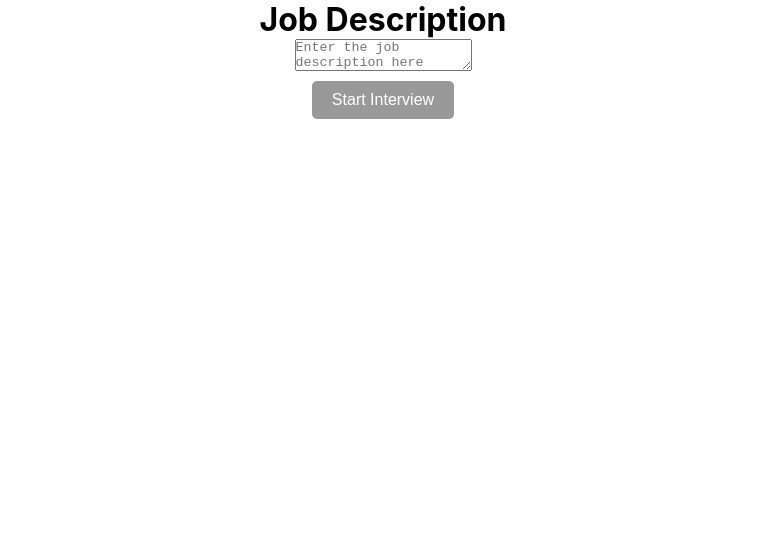
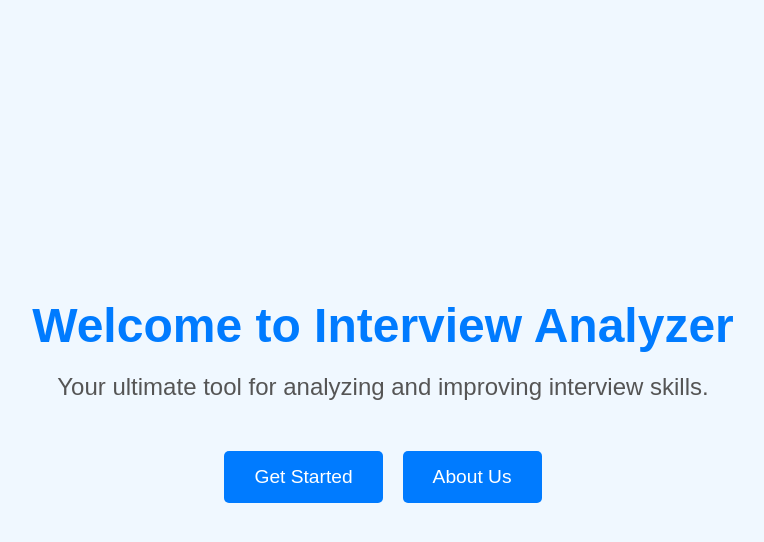
Before and after one commit to guptapalak26/IntervYOU, a React (Create React App) app: page / in a window 1280 px wide. Shown: the top 542 px of the page, without its empty margins (257-1021 px from the left). Built offline with nearby package versions, Linux system fonts and the light colour scheme.

Commit message:
my branch

```diff
--- a/package.json
+++ b/package.json
@@ -10,6 +10,7 @@
     "react-dom": "^19.0.0",
     "react-router-dom": "^7.1.3",
     "react-scripts": "5.0.1",
+    "react-webcam": "^7.2.0",
     "web-vitals": "^4.2.4"
   },
   "scripts": {
--- a/src/App.js
+++ b/src/App.js
@@ -1,17 +1,23 @@
 import './App.css';
 import { BrowserRouter as Router, Routes, Route } from 'react-router-dom';
-import JobDescription from './pages/jobDescription'; // Correct import
-import Interview from './pages/interview'; // Correct import
+import JobDescription from './pages/jobDescription';
+import Interview from './pages/interview';
+import FeedbackPage from './pages/feedback';
+import Home from './pages/homepage';
 
 function App() {
   return (
     <div className="App">
       <Router>
         <Routes>
+          {/* Route for Home Page */}
+          <Route path="/" element={<Home />} />
           {/* Route for Job Description */}
-          <Route path="/" element={<JobDescription />} />
+          <Route path="/jobDescription" element={<JobDescription />} />
           {/* Route for Interview */}
           <Route path="/interview" element={<Interview />} />
+          {/* Route for Feedback */}
+          <Route path="/feedback" element={<FeedbackPage />} />
         </Routes>
       </Router>
     </div>
--- /dev/null
+++ b/src/css/homepage.css
@@ -0,0 +1,72 @@
+/* General container styling */
+.home-container {
+    display: flex;
+    flex-direction: column;
+    align-items: center;
+    justify-content: center;
+    text-align: center;
+    min-height: 100vh;
+    background-color: #f0f8ff;
+    color: #333;
+    padding: 20px;
+    font-family: Arial, sans-serif;
+  }
+
+  /* Heading styling */
+  .home-heading {
+    font-size: 3rem;
+    color: #007bff;
+    margin-bottom: 20px;
+  }
+
+  /* Description styling */
+  .home-description {
+    font-size: 1.5rem;
+    margin-bottom: 40px;
+    color: #555;
+  }
+
+  /* Buttons container */
+  .home-buttons {
+    display: flex;
+    gap: 20px;
+  }
+
+  /* Button styling */
+  .home-button {
+    background-color: #007bff;
+    color: white;
+    border: none;
+    padding: 15px 30px;
+    font-size: 1.2rem;
+    cursor: pointer;
+    border-radius: 5px;
+    transition: background-color 0.3s, transform 0.2s;
+  }
+
+  .home-button:hover {
+    background-color: #0056b3;
+    transform: translateY(-2px);
+    box-shadow: 0 4px 8px rgba(0, 0, 0, 0.2);
+  }
+
+  .home-button:active {
+    background-color: #003f7f;
+    transform: translateY(1px);
+  }
+
+  /* Responsive design */
+  @media (max-width: 600px) {
+    .home-heading {
+      font-size: 2rem;
+    }
+
+    .home-description {
+      font-size: 1.2rem;
+    }
+
+    .home-button {
+      font-size: 1rem;
+      padding: 10px 20px;
+    }
+  }
--- a/src/css/interview.css
+++ b/src/css/interview.css
@@ -100,3 +100,18 @@
     border-radius: 5px;
     overflow-x: auto;
   }
+
+  .video-container {
+    display: flex;
+    flex-direction: column;
+    align-items: center;
+    margin-top: 20px;
+}
+
+.video-container video{
+   max-width: 70%;
+   max-height: auto;
+    border: 1px solid #ddd;
+    box-shadow: 0px 2px 4px rgba(0, 0, 0, 0.1);
+    margin-bottom: 10px;
+}
--- a/src/css/jobdescription.css
+++ b/src/css/jobdescription.css
@@ -1,44 +1,47 @@
 /* job-description.css */
 
 /* General container styling */
-#job-description-container {
+.job-description-container {
   display: flex;
   flex-direction: column;
   align-items: center;
   justify-content: center;
   text-align: center;
-  padding: 20px;
+  padding: 40px;
   font-family: Arial, sans-serif;
-  background-color: #f9f9f9;
+  background-color: #f9f9f9; /* Light background */
   color: #333;
   min-height: 100vh;
 }
 
 /* Heading styling */
-#job-description-heading {
-  font-size: 2.5rem;
-  margin-bottom: 20px;
-  color: #007bff;
+.job-description-heading {
+  font-size: 3rem; /* Larger font size */
+  margin-bottom: 30px;
+  color: #007bff; /* Blue color */
+  font-weight: bold;
 }
 
 /* Textarea styling */
 textarea {
   width: 80%;
-  max-width: 600px;
-  height: 150px;
-  padding: 10px;
-  font-size: 1rem;
-  border: 1px solid #ccc;
-  border-radius: 5px;
+  max-width: 800px; /* Increased width */
+  height: 200px; /* Larger height */
+  padding: 15px;
+  font-size: 1.2rem; /* Larger text size */
+  border: 2px solid #ccc;
+  border-radius: 10px; /* Rounded corners */
   resize: none;
-  margin-bottom: 20px;
-  box-shadow: 0 2px 4px rgba(0, 0, 0, 0.1);
+  margin-bottom: 30px;
+  box-shadow: 0 4px 8px rgba(0, 0, 0, 0.1); /* Soft shadow */
+  background-color: #fff; /* White background */
+  color: #333;
 }
 
 textarea:focus {
   outline: none;
-  border-color: #007bff;
-  box-shadow: 0 0 5px rgba(0, 123, 255, 0.5);
+  border-color: #007bff; /* Blue border on focus */
+  box-shadow: 0 0 5px rgba(0, 123, 255, 0.5); /* Highlighted shadow */
 }
 
 /* Button styling */
@@ -46,16 +49,17 @@ button {
   background-color: #007bff;
   color: white;
   border: none;
-  padding: 10px 20px;
-  font-size: 1rem;
+  padding: 15px 30px; /* Larger padding */
+  font-size: 1.2rem; /* Larger font size */
   cursor: pointer;
-  border-radius: 5px;
+  margin-top: 20px;
+  border-radius: 10px; /* Rounded corners */
   transition: background-color 0.3s, box-shadow 0.3s;
 }
 
 button:hover {
   background-color: #0056b3;
-  box-shadow: 0 4px 8px rgba(0, 0, 0, 0.2);
+  box-shadow: 0 4px 8px rgba(0, 0, 0, 0.2); /* Hover shadow */
 }
 
 button:disabled {
@@ -63,3 +67,30 @@ button:disabled {
   cursor: not-allowed;
   box-shadow: none;
 }
+
+/* Optional feedback container styling */
+.feedback-container {
+  margin-top: 40px;
+  padding: 20px;
+  border: 2px solid #ccc;
+  background-color: #f9f9f9;
+  border-radius: 10px;
+  width: 80%;
+  max-width: 800px;
+}
+
+.feedback-container h2 {
+  margin-bottom: 10px;
+  font-size: 1.5rem;
+  color: #007bff; /* Blue color */
+}
+
+.feedback-container pre {
+  text-align: left;
+  font-family: monospace;
+  background-color: #333;
+  color: #0f0;
+  padding: 15px;
+  border-radius: 10px;
+  overflow-x: auto;
+}
--- /dev/null
+++ b/src/pages/homepage.js
@@ -0,0 +1,41 @@
+import React from 'react';
+import { useNavigate } from 'react-router-dom';
+import '../css/homepage.css';
+
+const Home = () => {
+  const navigate = useNavigate();
+
+  const goToMain = () => {
+    navigate('./jobDescription');
+  };
+
+  const goToHome = () => {
+    navigate('./feedback');
+  };
+
+
+  return (
+    <div className="home-container">
+      <h1 className="home-heading">Welcome to Interview Analyzer</h1>
+      <p className="home-description">
+        Your ultimate tool for analyzing and improving interview skills.
+      </p>
+      <div className="home-buttons">
+        <button
+          className="home-button"
+          onClick={(goToMain)}
+        >
+          Get Started
+        </button>
+        <button
+          className="home-button"
+          onClick={(goToHome)}
+        >
+          About Us
+        </button>
+      </div>
+    </div>
+  );
+};
+
+export default Home;
--- a/src/pages/jobDescription.js
+++ b/src/pages/jobDescription.js
@@ -1,14 +1,59 @@
 import React, { useState } from 'react';
 import { useNavigate } from 'react-router-dom';
+import { GoogleGenerativeAI } from '@google/generative-ai';
 
 const JobDescription = () => {
   const [jobDescription, setJobDescription] = useState('');
-  const navigate = useNavigate(); // Use navigate for routing
+  const [generatedQuestions, setGeneratedQuestions] = useState([]);
+  const [loading, setLoading] = useState(false);
+  const navigate = useNavigate();
+  const apiKey = "AIzaSyCnuVVdrvErO-BAvb-950qve15n6stIYcQ"
+
+  const getResponseForGivenPrompt = async () => {
+    if (!jobDescription) {
+      alert('Please enter a job description.');
+      return;
+    }
+
+    setLoading(true);
+
+    try {
+        const genAI = new GoogleGenerativeAI(apiKey);
+        const model = genAI.getGenerativeModel({ model: "gemini-pro" });
+        const result = await model.generateContent("Generate 5 interview questions based on the following job description " + jobDescription);
+        const text = result.response.text();
+
+
+        // Split the questions from the generated text
+         const extractedQuestions = text
+            .split('\n')
+            .filter((line) => line.trim().match(/^\d+\./))
+             .map((line) => line.replace(/^\d+\.\s*/, '').trim());
+
+        if(extractedQuestions.length === 5) {
+           setGeneratedQuestions(extractedQuestions);
+         }
+         else {
+             alert("Unexpected format for generated questions, check the returned value in the console")
+            console.log(text)
+         }
+    } catch (error) {
+        console.error("Error fetching Gemini response:", error);
+        alert("Error fetching Gemini response:" + error.message)
+    } finally{
+      setLoading(false);
+    }
+  };
+
 
   const handleStartInterview = () => {
-    // Save job description to local storage
+    if (generatedQuestions.length === 0) {
+      alert('Please generate questions first.');
+      return;
+    }
+
     localStorage.setItem('jobDescription', jobDescription);
-    // Navigate to the Interview page
+    localStorage.setItem('generatedQuestions', JSON.stringify(generatedQuestions));
     navigate('/interview');
   };
 
@@ -20,7 +65,20 @@ const JobDescription = () => {
         onChange={(e) => setJobDescription(e.target.value)}
         placeholder="Enter the job description here"
       />
-      <button onClick={handleStartInterview} disabled={!jobDescription.trim()}>
+      <button onClick={getResponseForGivenPrompt} disabled={loading}>
+        {loading ? 'Generating Questions...' : 'Generate Questions'}
+      </button>
+      {generatedQuestions.length > 0 && (
+        <div>
+          <h2>Generated Questions:</h2>
+          <ul>
+            {generatedQuestions.map((question, index) => (
+              <li key={index}>{question}</li>
+            ))}
+          </ul>
+        </div>
+      )}
+      <button onClick={handleStartInterview} disabled={loading || generatedQuestions.length === 0}>
         Start Interview
       </button>
     </div>
```
Also changed, not shown: src/pages/interview.js (+117 -19 lines), 1 other file (tests, documents, lock files or other folders).
